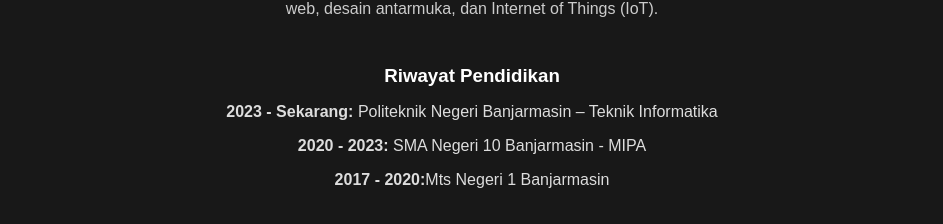
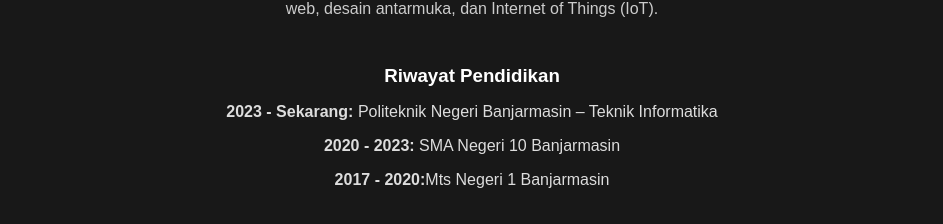
Before and after one commit to NajuanJRS/My-Portofolio, a React (Vite) app: page / in a window 1280 px wide. Shown: the part 1135-1359 px from the top of the page, without its empty margins (168-1111 px from the left). Built offline with nearby package versions, Linux system fonts and the light colour scheme.

Commit message:
perbaikan

```diff
--- a/src/pages/About.jsx
+++ b/src/pages/About.jsx
@@ -13,7 +13,7 @@ export default function About() {
       <h3>Riwayat Pendidikan</h3>
       <ul>
         <li><b>2023 - Sekarang:</b> Politeknik Negeri Banjarmasin – Teknik Informatika</li>
-        <li><b>2020 - 2023:</b> SMA Negeri 10 Banjarmasin - MIPA</li>
+        <li><b>2020 - 2023:</b> SMA Negeri 10 Banjarmasin</li>
         <li><b>2017 - 2020:</b>Mts Negeri 1 Banjarmasin</li>
       </ul>
     </section>
```
